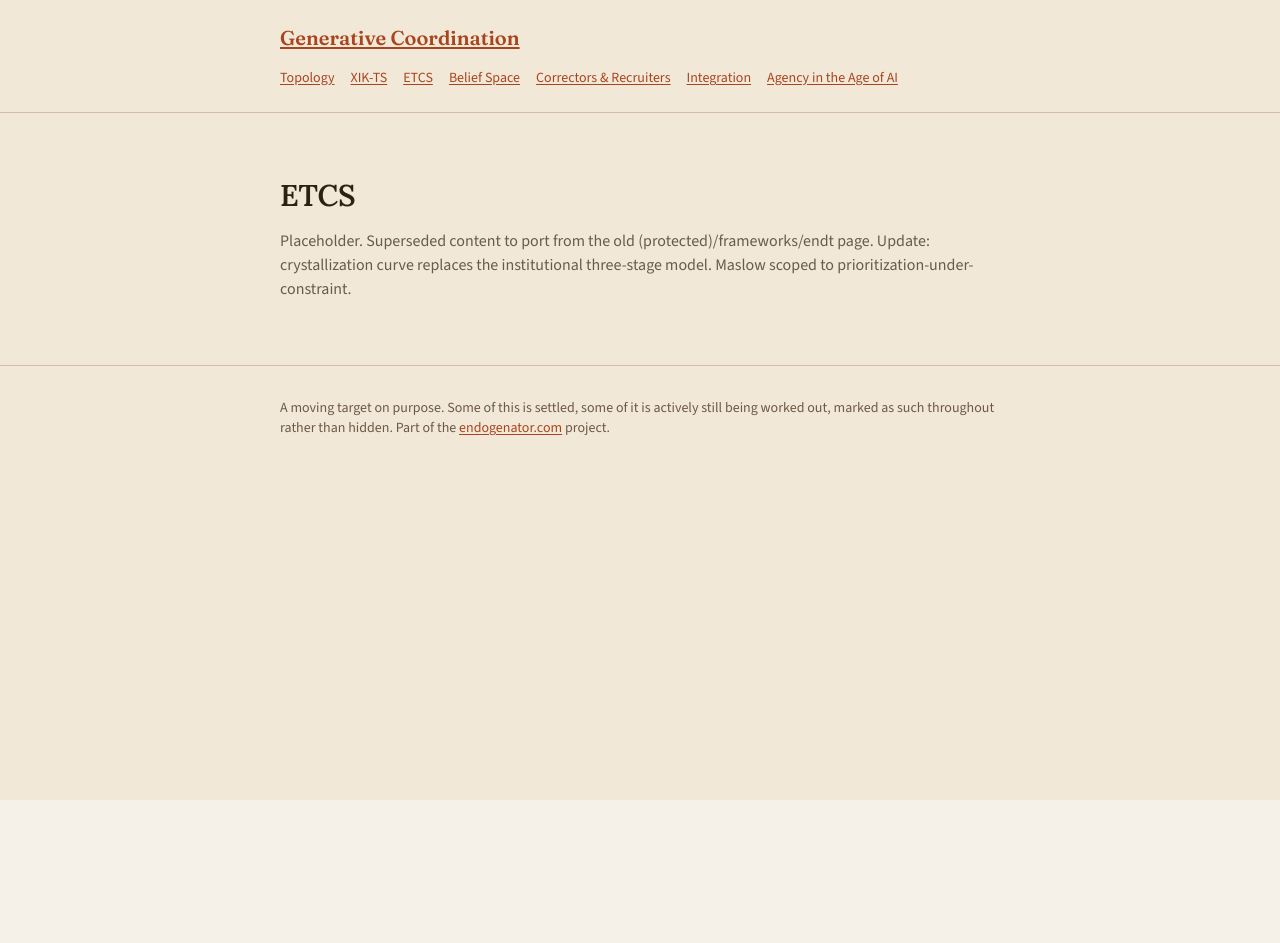
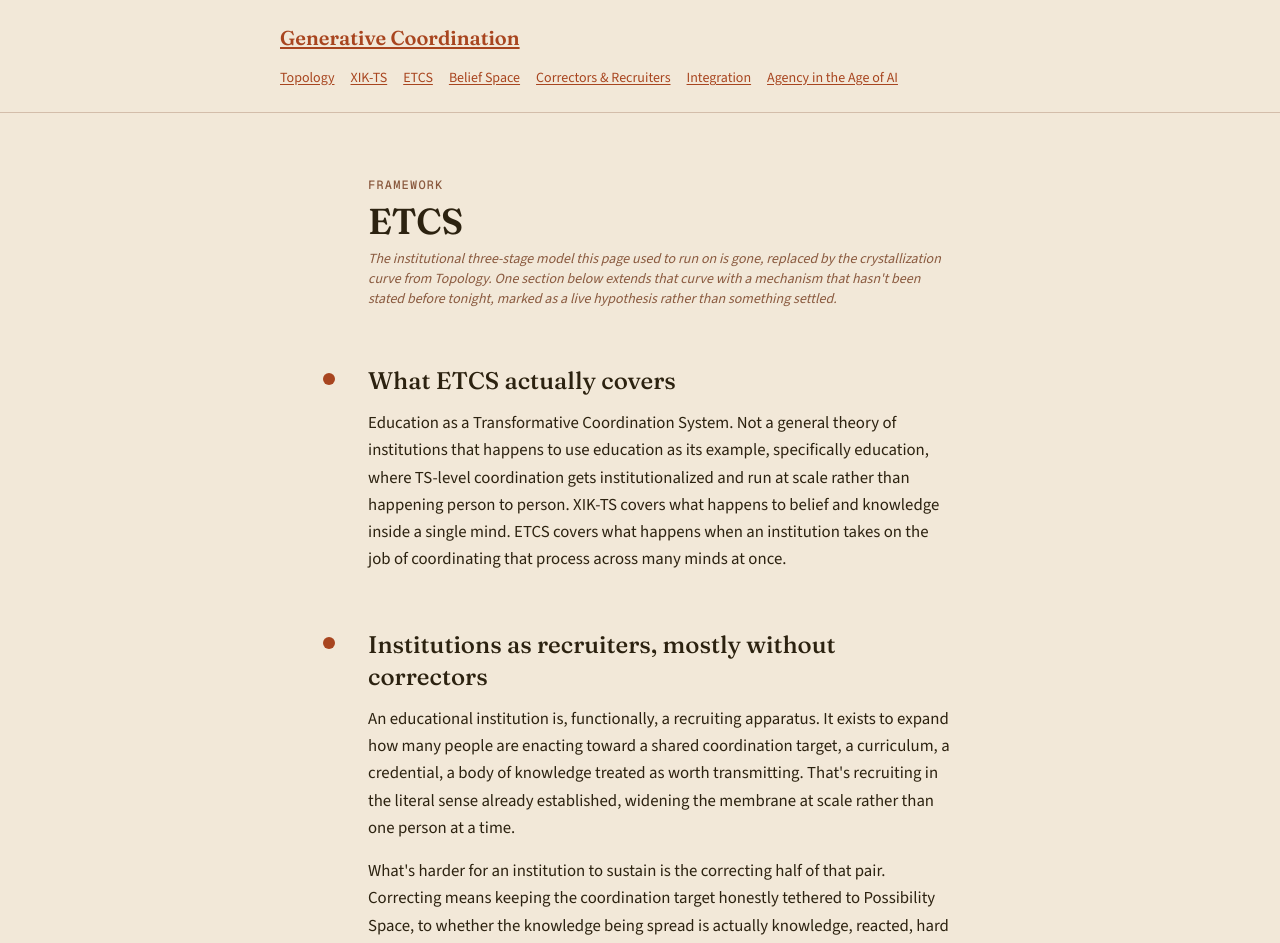
Before and after one commit to Endogenator/doctoral-progress, a Next.js app: page /generative-site/frameworks/etcs in a window 1280 px wide. Shown: the top 943 px of the page. Before the commit the page ends 800 px from the top, so only its background shows below. Built offline with nearby package versions, Linux system fonts and the light colour scheme.

Commit message:
ETCS update

```diff
--- a/src/app/generative-site/frameworks/etcs/page.tsx
+++ b/src/app/generative-site/frameworks/etcs/page.tsx
@@ -1,10 +1,174 @@
-export default function Page() {
+import type { ReactNode } from "react";
+
+function Section({ title, status, children }: { title: string; status?: string; children: ReactNode }) {
   return (
-    <div className="mx-auto max-w-3xl px-6 py-16">
-      <h1 className="text-3xl font-semibold">ETCS</h1>
-      <p className="mt-4 text-base opacity-70">
-        Placeholder. Superseded content to port from the old (protected)/frameworks/endt page. Update: crystallization curve replaces the institutional three-stage model. Maslow scoped to prioritization-under-constraint.
-      </p>
+    <section className="relative pl-8 md:pl-10">
+      <span
+        className="growth-marker absolute left-[-5px] top-2 h-3 w-3 rounded-full ring-4 ring-[var(--site-sand)] md:left-[calc(1px-6px)]"
+        style={{ backgroundColor: "var(--site-rust)" }}
+        aria-hidden="true"
+      />
+      <h2
+        className="mb-3 text-2xl font-medium"
+        style={{ fontFamily: "var(--font-fraunces)" }}
+      >
+        {title}
+      </h2>
+      {status && (
+        <p className="mb-4 text-sm italic text-[var(--site-clay)]">
+          {status}
+        </p>
+      )}
+      <div className="space-y-4 text-[1.05rem] leading-relaxed">
+        {children}
+      </div>
+    </section>
+  );
+}
+
+export default function EtcsPage() {
+  return (
+    <div className="mx-auto max-w-2xl px-6 py-16">
+      <div className="relative">
+        <div
+          className="growth-rail absolute left-[3px] top-2 hidden w-px md:block"
+          style={{ bottom: "2.5rem" }}
+          aria-hidden="true"
+        />
+
+        <p
+          className="mb-2 pl-8 text-xs font-medium uppercase tracking-widest text-[var(--site-clay)] md:pl-10"
+          style={{ fontFamily: "var(--font-geist-mono)" }}
+        >
+          Framework
+        </p>
+        <h1
+          className="mb-2 pl-8 text-4xl font-semibold md:pl-10"
+          style={{ fontFamily: "var(--font-fraunces)" }}
+        >
+          ETCS
+        </h1>
+        <p className="mb-14 pl-8 text-sm italic text-[var(--site-clay)] md:pl-10">
+          The institutional three-stage model this page used to run on is
+          gone, replaced by the crystallization curve from Topology. One
+          section below extends that curve with a mechanism that
+          hasn&apos;t been stated before tonight, marked as a live
+          hypothesis rather than something settled.
+        </p>
+
+        <div className="space-y-14">
+          <Section title="What ETCS actually covers">
+            <p>
+              Education as a Transformative Coordination System. Not a
+              general theory of institutions that happens to use education
+              as its example, specifically education, where TS-level
+              coordination gets institutionalized and run at scale rather
+              than happening person to person. XIK-TS covers what happens
+              to belief and knowledge inside a single mind. ETCS covers
+              what happens when an institution takes on the job of
+              coordinating that process across many minds at once.
+            </p>
+          </Section>
+
+          <Section title="Institutions as recruiters, mostly without correctors">
+            <p>
+              An educational institution is, functionally, a recruiting
+              apparatus. It exists to expand how many people are enacting
+              toward a shared coordination target, a curriculum, a
+              credential, a body of knowledge treated as worth
+              transmitting. That&apos;s recruiting in the literal sense
+              already established, widening the membrane at scale rather
+              than one person at a time.
+            </p>
+            <p>
+              What&apos;s harder for an institution to sustain is the
+              correcting half of that pair. Correcting means keeping the
+              coordination target honestly tethered to Possibility Space,
+              to whether the knowledge being spread is actually knowledge,
+              reacted, hard to vary, rather than belief being maintained
+              because it&apos;s useful to the institution to keep teaching
+              it. Recruiting without correcting is exactly the failure mode
+              already named elsewhere in this framework: coordination that
+              spreads and stabilizes a target without verifying the target
+              still deserves to hold. An institution can recruit at
+              enormous scale, generation after generation, while its
+              actual correcting mechanism, whatever process would catch a
+              target that&apos;s drifted from what it claims to teach, gets
+              structurally weaker the larger and more self-sustaining the
+              institution becomes.
+            </p>
+            <p>
+              Accreditation is one documented case of this pattern inside
+              American higher education specifically, institutions
+              optimizing for the appearance of a coordination target being
+              met rather than for whether it&apos;s actually being met.
+              That case is worked through in full elsewhere, on the{" "}
+              <a href="https://doctorate.endogenator.com/education-as-a-system">
+                Education as a System
+              </a>{" "}
+              page, rather than re-argued here.
+            </p>
+          </Section>
+
+          <Section
+            title="Crystallization as a live hypothesis in institutional terms"
+            status="Status: this extends the crystallization mechanism from Topology in a direction that hasn't been proposed before. Stated as a hypothesis, not something to treat as settled."
+          >
+            <p>
+              Topology reframes crystallization as permeability reduction,
+              a domain closing to further revision once continuing to fund
+              open plasticity in that domain costs more than it&apos;s
+              worth. Re-coordination, the crystallization curve&apos;s
+              punctuated re-opening events, was already described as gated
+              by competence rather than age, something has to happen
+              before a domain can re-key toward a new target.
+            </p>
+            <p>
+              The mixture-and-compound distinction gives that gate a
+              specific candidate mechanism it didn&apos;t have before.
+              Belief is a mixture, maintained continuously, costly to
+              sustain. Knowledge is a compound, reacted, no longer
+              requiring that ongoing maintenance. If a domain crystallizes
+              because maintaining open revision there stops being worth
+              the cost, then crossing from belief into knowledge in that
+              domain would free exactly the capacity crystallization was
+              spending to hold it in place, since knowledge doesn&apos;t
+              need that maintenance anymore. Re-coordination becoming
+              available once someone has actually converted belief into
+              knowledge in their current domain, rather than simply aging
+              or accumulating more time in it, would explain why
+              competence gates re-coordination specifically rather than
+              mere exposure or duration.
+            </p>
+            <p>
+              For an institution, this would mean the re-coordination
+              points that matter aren&apos;t scheduled transitions, a
+              semester ending, a grade level completing. They&apos;d be
+              wherever a student has actually crossed the
+              belief-to-knowledge threshold in a given domain, which an
+              institution built around scheduled transitions has no
+              natural way to detect, since it isn&apos;t watching for that
+              event specifically.
+            </p>
+          </Section>
+
+          <Section title="Where this connects, without restating it here">
+            <p>
+              Topology set the space and permeability. XIK-TS set the
+              Belief-to-Knowledge threshold inside a single mind. This page
+              is what both look like once an institution takes over the
+              recruiting half of that process at scale, usually without a
+              correcting mechanism strong enough to match it. Correctors
+              and Recruiters, whenever that page is built, needs to account
+              for why the correcting side degrades as institutions grow,
+              not just define what a corrector is in the abstract.
+              Generative Coordination is what it looks like when an
+              institution manages to do both at once, at scale, without
+              the correcting side collapsing under its own success.
+            </p>
+          </Section>
+        </div>
+      </div>
     </div>
   );
 }
```
